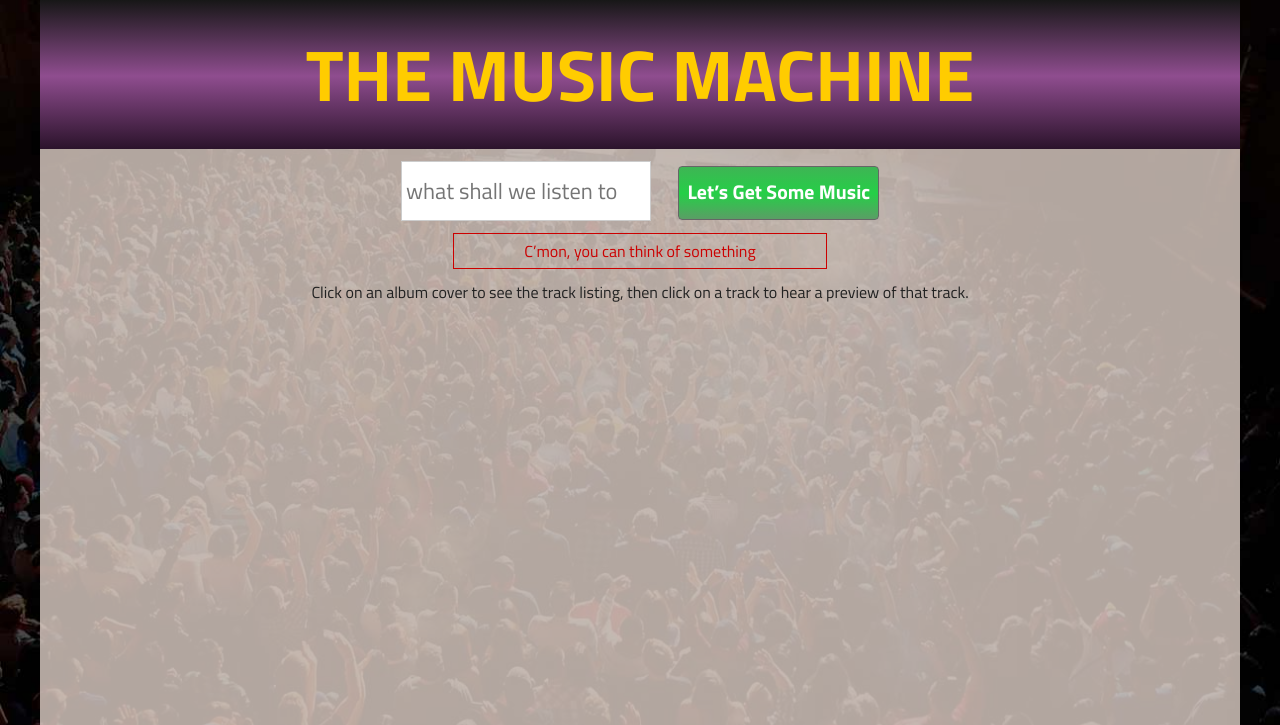
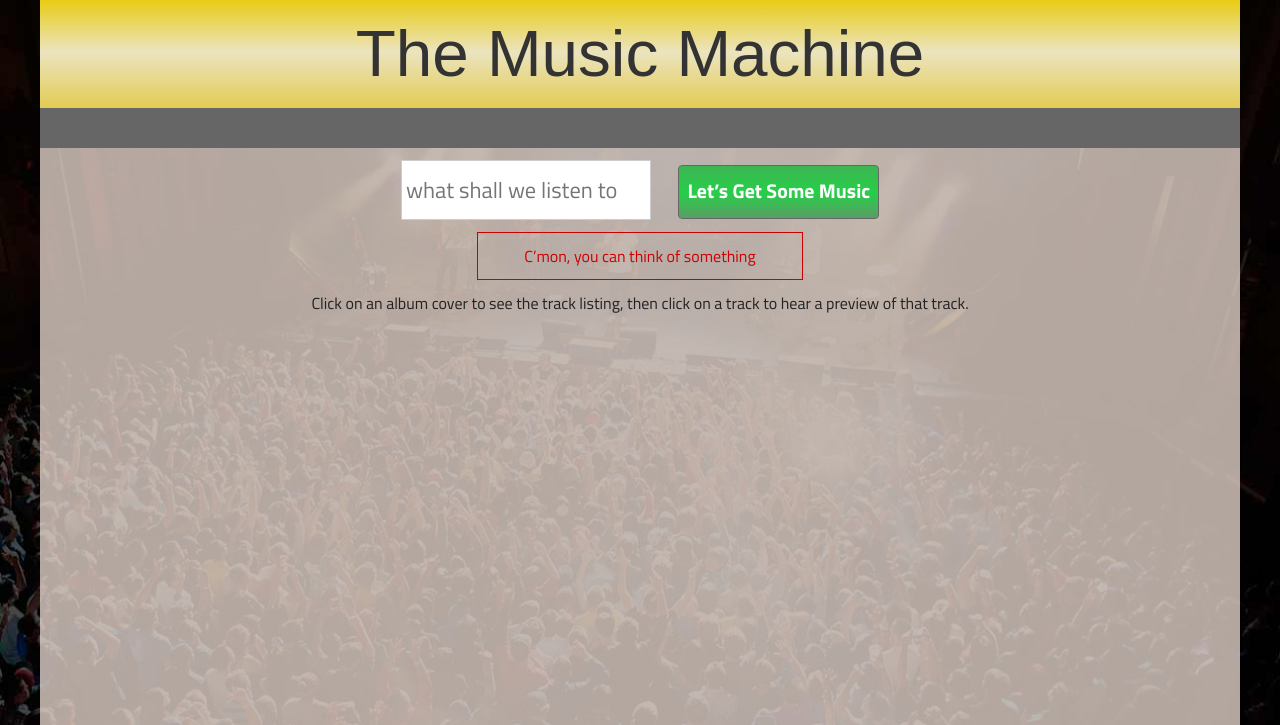
Before and after one commit to mangonyc/mangonyc.github.io, a plain HTML site: page index.html in a window 1280 px wide. Both pictures are taken after a click on the button "Let’s Get Some Music". Shown: the top 725 px of the page. Drawn offline with nearby package versions, Linux system fonts and the light colour scheme; no server answers; a web font is replaced by a local one.

Commit message:
add now playing functionality, and enter button working

```diff
--- a/css/main.css
+++ b/css/main.css
@@ -117,33 +117,35 @@ header {
     text-align: center;
     background-color: #545454;
     background-image: -webkit-gradient(
-    linear,
-    left top,
-    left bottom,
-    color-stop(0, #171717),
-    color-stop(0.51, #8F4D8F),
-    color-stop(1, #2B132B)
+        linear,
+        left top,
+        left bottom,
+        color-stop(0, #E8CC15),
+        color-stop(0.48, #EBE4BF),
+        color-stop(1, #E3CB54)
     );
-    background-image: -o-linear-gradient(bottom, #171717 0%, #8F4D8F 51%, #2B132B 100%);
-    background-image: -moz-linear-gradient(bottom, #171717 0%, #8F4D8F 51%, #2B132B 100%);
-    background-image: -webkit-linear-gradient(bottom, #171717 0%, #8F4D8F 51%, #2B132B 100%);
-    background-image: -ms-linear-gradient(bottom, #171717 0%, #8F4D8F 51%, #2B132B 100%);
-    background-image: linear-gradient(to bottom, #171717 0%, #8F4D8F 51%, #2B132B 100%);
-    color: #fc0;
-    padding: 24px 0;
+    background-image: -o-linear-gradient(bottom, #E8CC15 0%, #EBE4BF 48%, #E3CB54 100%);
+    background-image: -moz-linear-gradient(bottom, #E8CC15 0%, #EBE4BF 48%, #E3CB54 100%);
+    background-image: -webkit-linear-gradient(bottom, #E8CC15 0%, #EBE4BF 48%, #E3CB54 100%);
+    background-image: -ms-linear-gradient(bottom, #E8CC15 0%, #EBE4BF 48%, #E3CB54 100%);
+    background-image: linear-gradient(to bottom, #E8CC15 0%, #EBE4BF 48%, #E3CB54 100%);
+    color: #333;
+    padding: 8px 0;
 }
 h1 {
-    font-size: 4.5em;
+    font-size: 4.1em;
     margin: 0;
+    font-weight: 400;
+    font-family: 'Sonsie One', sans-serif;
 }
 
 .msg {
-    padding: 6px;
+    padding: 12px;
     color: #c00;
     font-size: 1.0em;
     text-align: center;
     margin: 12px auto;
-    width: 30%;
+    width: 300px;
 }
 
 #search {
@@ -158,6 +160,12 @@ h1 {
     border: 1px solid #ccc;
     margin: 0 24px 0 0;
 }
+
+#search p {
+    margin: 0;
+}
+
+
 #search button {
     padding: 12px 8px;
     border-radius: 4px;
@@ -303,6 +311,24 @@ li:hover {
 .flippy:hover {
     background-color: #efefef;
     color: #616161;
+}
+
+.nowplay {
+    background-color: #666;
+    padding: 8px 0;
+    font-size: 1em;
+    width: 100%;
+    color: #fff;
+    text-align: center;
+    min-height: 24px;
+    position: relative;
+
+}
+.nptext {
+    color: #fc0;
+    font-weight: 700;
+    position: absolute;
+    left: 40px;
 }
 
 footer {
--- a/index.html
+++ b/index.html
@@ -7,6 +7,7 @@
         <meta name="description" content="">
         <meta name="viewport" content="width=device-width, initial-scale=1">
         <link href='https://fonts.googleapis.com/css?family=Titillium+Web:400,700' rel='stylesheet' type='text/css'>
+        <link href='https://fonts.googleapis.com/css?family=Sonsie+One' rel='stylesheet' type='text/css'>
 
         <link rel="stylesheet" href="css/normalize.css">
         <link rel="stylesheet" href="css/main.css">
@@ -16,8 +17,10 @@
 
         <div id="wrapper">
             <header>
-                <h1>THE MUSIC MACHINE</h1>
+                <h1>The Music Machine</h1>
             </header>
+
+            <div class="nowplay"></div>
 
             <div id="search">
                 <input type="text" placeholder="what shall we listen to" id="mySearch">
--- a/js/main.js
+++ b/js/main.js
@@ -1,5 +1,6 @@
 // Everything happens in one main function, that function is instantiated upon the button click
-$('#myButt').on('click', function() {
+function getMusic() {
+    $('.nowplay').html('');
     var picslist = $('#the-pics')
     var msg = $('.msg')
     picslist.empty();
@@ -68,6 +69,11 @@ $('#myButt').on('click', function() {
     // This function takes the album which as this point is being passed as the img of the album cover- the tracklist data resides two levels in the div outside the img, so we need to set it to the outer div by using parent().parent(). Now we can access the tracklist.
     function turnAlbum($album) {
         console.log("turn album");
+        if (myAudio) {
+            $('.nowplay').html('');
+            myAudio.pause();
+            console.log('my second pause');
+        }
         var topAlbum = $album.parent().parent()
         var trackItems = $('.mytracks , .flippy');
         trackItems.remove();
@@ -134,10 +140,13 @@ $('#myButt').on('click', function() {
                         // create a class to add to atrack when played to identify it later to be turned off.
                         var playingTrack = 'playing'
                         var target = e.target;
+                        var trackPlaying = $('.nowplay')
+                        trackPlaying.html('<span class="nptext">NOW PLAYING: </span>' + trackname);
                         if (target !== null) {
                             // Check to see if the track is playing already by class name, if it is, pause it becuase you are playing a new track.
                             if ($(this).hasClass('playing')) {
                                 console.log('just pause it');
+                                trackPlaying.html('');
                                 myAudio.pause();
                             } else {
                                 // otherise the track exists already- we should pause that too, most likely clicking on the same track to pause it.
@@ -165,8 +174,13 @@ $('#myButt').on('click', function() {
                 flipBtn.on('click', flipButton);
 
                 function flipButton() {
+                    if (myAudio) {
+                        myAudio.pause();
+                        $('.nowplay').html('');
+                    }
                     var $albumImg = $album.find('.g-flip');
                     console.log('flip button function clicked');
+                    $('.nowplay').html('');
                     flipBtn.remove();
                     $album.removeClass('tracksOpen');
                     tracklist.fadeOut(200, function() {
@@ -182,4 +196,14 @@ $('#myButt').on('click', function() {
             // console.log('track list ran');
     } //end of getTracklist
 
-});
+};// end getMusic function
+
+$('#myButt').on('click', getMusic);
+
+$('#mySearch').keypress(function(event){
+    if(event.keyCode == 13){
+        console.log('enter key pressed');
+        getMusic();
+        }
+
+    })
```
